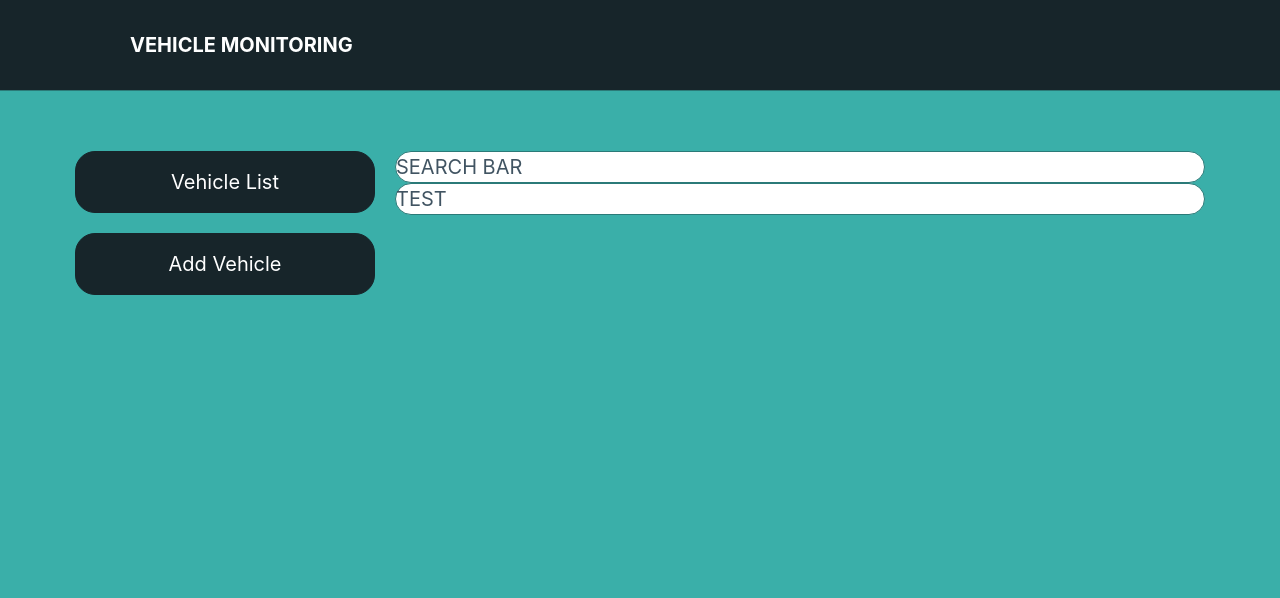
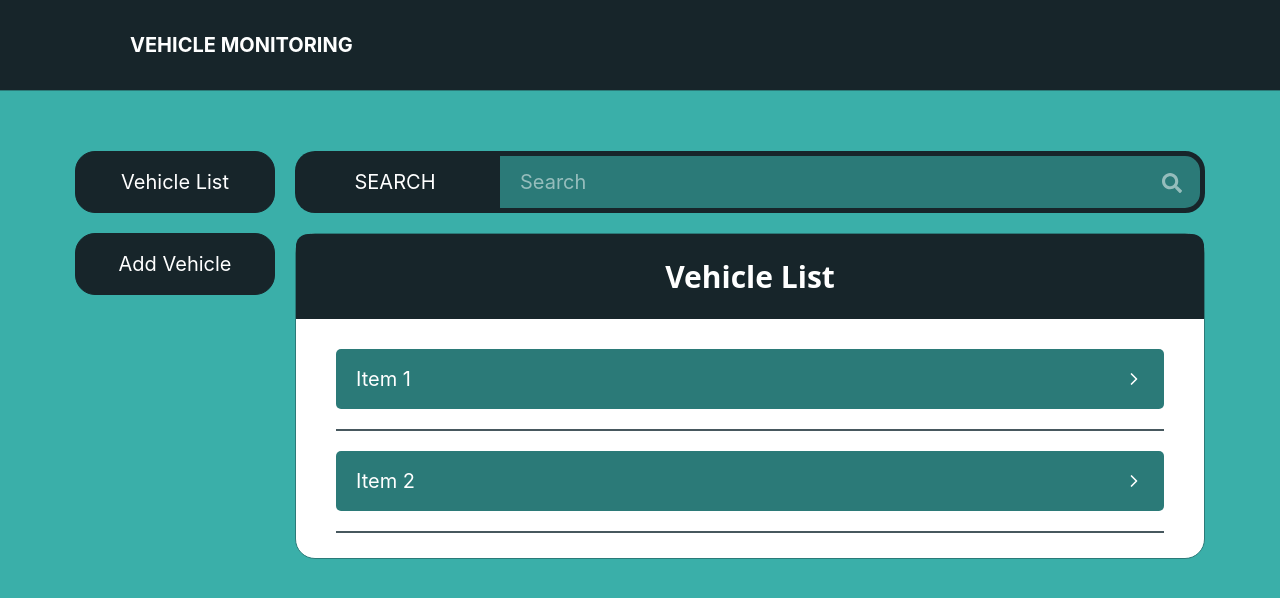
Before and after one commit to MendozaFiona/vehicle-monitoring, a React (Create React App) app in the folder client/: page /vehicle in a window 1280 px wide. Shown: the top 598 px of the page. Built offline with nearby package versions, Linux system fonts and the light colour scheme.

Commit message:
added vehicle list search bar and accordion

```diff
--- a/client/package.json
+++ b/client/package.json
@@ -11,6 +11,7 @@
     "axios": "^1.3.4",
     "react": "^18.2.0",
     "react-dom": "^18.2.0",
+    "react-icons": "^4.8.0",
     "react-redux": "^8.0.5",
     "react-router-dom": "^6.8.2",
     "react-scripts": "5.0.1",
--- a/client/src/App.js
+++ b/client/src/App.js
@@ -8,7 +8,7 @@ import Login from "./pages/Login";
 import Vehicle from "./pages/Vehicle";
 import Dispatch from "./pages/Dispatch";
 import Settings from "./pages/Settings";
-import VehicleList from "./pages/Vehicle/vehicleList";
+import VehicleList from "./pages/Vehicle/VehicleList";
 import VehicleAdd from "./pages/Vehicle/vehicleAdd";
 
 function App() {
--- a/client/src/components/ReusableStyles/styled.jsx
+++ b/client/src/components/ReusableStyles/styled.jsx
@@ -39,6 +39,17 @@ export const StyledButton = styled.button`
   border: 1px solid #17252a;
 `;
 
+export const StyledInputIcon = styled.div`
+  position: relative;
+  .icon {
+    position: absolute;
+    right: 23px;
+    top: 22px;
+    color: white;
+    opacity: 0.5;
+  }
+`;
+
 export const StyledForm = styled.form`
   label {
     color: #17252a;
--- /dev/null
+++ b/client/src/pages/Vehicle/VehicleList/index.jsx
@@ -0,0 +1,38 @@
+import React from "react";
+import {
+  StyledCard,
+  StyledCardContent,
+  StyledInputIcon,
+  StyledCardHeading,
+} from "../../../components/ReusableStyles/styled";
+import { StyledSearch, StyledSearchButton } from "../styled";
+import { FaSearch } from "react-icons/fa";
+import VehicleItem from "./vehicleItem";
+
+const VehicleList = () => {
+  return (
+    <div>
+      <StyledInputIcon>
+        <StyledSearch className="grid">
+          <StyledSearchButton>SEARCH</StyledSearchButton>
+          <input
+            type="text"
+            id="search"
+            name="search"
+            placeholder="Search"
+            required
+          />
+        </StyledSearch>
+        <FaSearch className="icon" />
+      </StyledInputIcon>
+      <StyledCard>
+        <StyledCardHeading>Vehicle List</StyledCardHeading>
+        <StyledCardContent>
+          <VehicleItem />
+        </StyledCardContent>
+      </StyledCard>
+    </div>
+  );
+};
+
+export default VehicleList;
--- /dev/null
+++ b/client/src/pages/Vehicle/VehicleList/styled.jsx
@@ -0,0 +1,9 @@
+import styled from "styled-components";
+
+export const StyledAccordion = styled.details`
+  border-bottom: 2px solid #47585e;
+  summary {
+    background-color: #2b7a78;
+    border: 0;
+  }
+`;
--- /dev/null
+++ b/client/src/pages/Vehicle/VehicleList/vehicleItem.jsx
@@ -0,0 +1,28 @@
+import React from "react";
+import { StyledAccordion } from "./styled";
+
+const sampleItems = [
+  {
+    name: "Item 1",
+    desc: "Item 1 description",
+  },
+  {
+    name: "Item 2",
+    desc: "Item 2 description",
+  },
+];
+
+const VehicleItem = () => {
+  return (
+    <>
+      {sampleItems.map((item) => (
+        <StyledAccordion>
+          <summary role="button">{item.name}</summary>
+          <p>{item.desc}</p>
+        </StyledAccordion>
+      ))}
+    </>
+  );
+};
+
+export default VehicleItem;
--- a/client/src/pages/Vehicle/styled.jsx
+++ b/client/src/pages/Vehicle/styled.jsx
@@ -3,5 +3,29 @@ import styled from "styled-components";
 export const StyledNavigation = styled.div``;
 
 export const StyledGrid = styled.div`
-  grid-template-columns: 300px auto;
+  grid-template-columns: 200px auto;
 `;
+
+export const StyledSearch = styled.div`
+  grid-template-columns: 200px auto;
+  gap: 0;
+
+  input {
+    background-color: #2b7a78;
+    border: 5px solid #17252a;
+    border-radius: 0 20px 20px 0;
+    color: white;
+
+    ::placeholder {
+      color: white;
+      opacity: 0.5;
+    }
+  }
+`;
+
+export const StyledSearchButton = styled.button`
+  background-color: #17252a;
+  border: 0;
+  border-radius: 20px 0 0 20px;
+  width: 100%;
+`;
--- a/client/src/pages/Vehicle/vehicleList.jsx
+++ /dev/null
@@ -1,13 +0,0 @@
-import React from "react";
-import { StyledCard } from "../../components/ReusableStyles/styled";
-
-const VehicleList = () => {
-  return (
-    <div>
-      <StyledCard>SEARCH BAR</StyledCard>
-      <StyledCard>TEST</StyledCard>
-    </div>
-  );
-};
-
-export default VehicleList;
```
Also changed, not shown: 1 other file (tests, documents, lock files or other folders).
